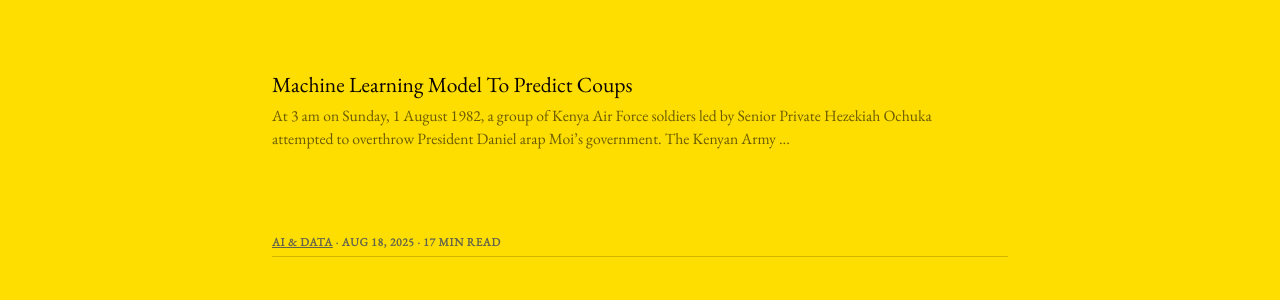
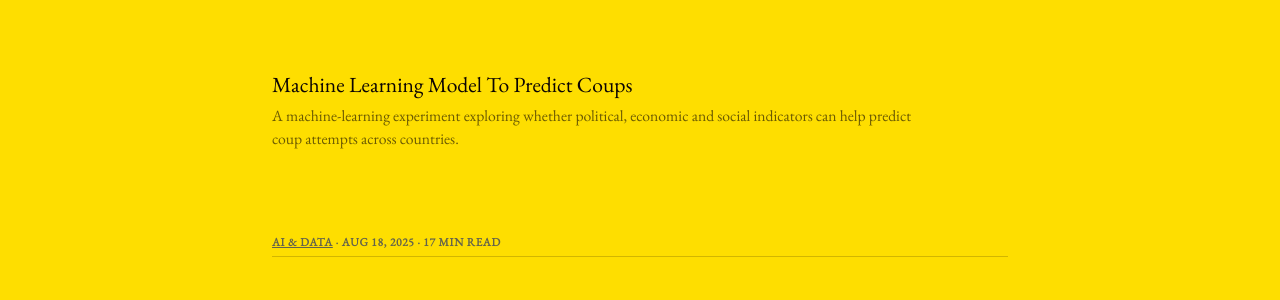
Before and after one commit to atonui/jekyll-blog, a Jekyll site: the page built from index.html, in a window 1280 px wide. Shown: the part 760-1060 px from the top of the page. Built offline with Jekyll 4.4.1, drawn with Linux system fonts in a browser that asks for light colours; the list of posts is cut into pages by our own code.

Commit message:
Add SEO description

```diff
--- a/_posts/2025-08-18-coups.markdown
+++ b/_posts/2025-08-18-coups.markdown
@@ -1,5 +1,7 @@
 ---
 
+
+description: "A machine-learning experiment exploring whether political, economic and social indicators can help predict coup attempts across countries."
 title:  Machine Learning Model To Predict Coups
 date:   2025-08-18 17:30:25 +0300
 categories: coup instability politics development democracy machine_learning economics
```
